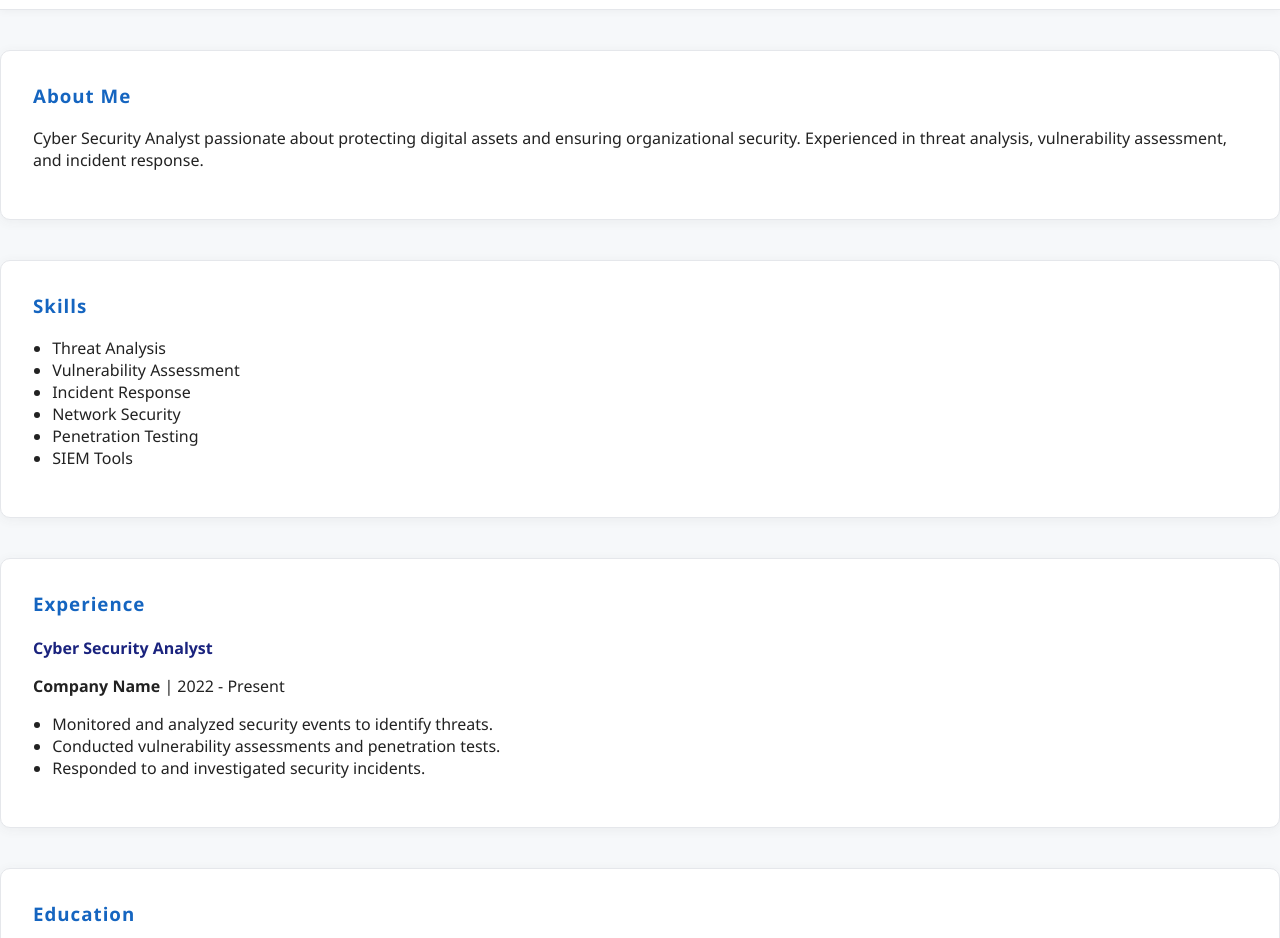
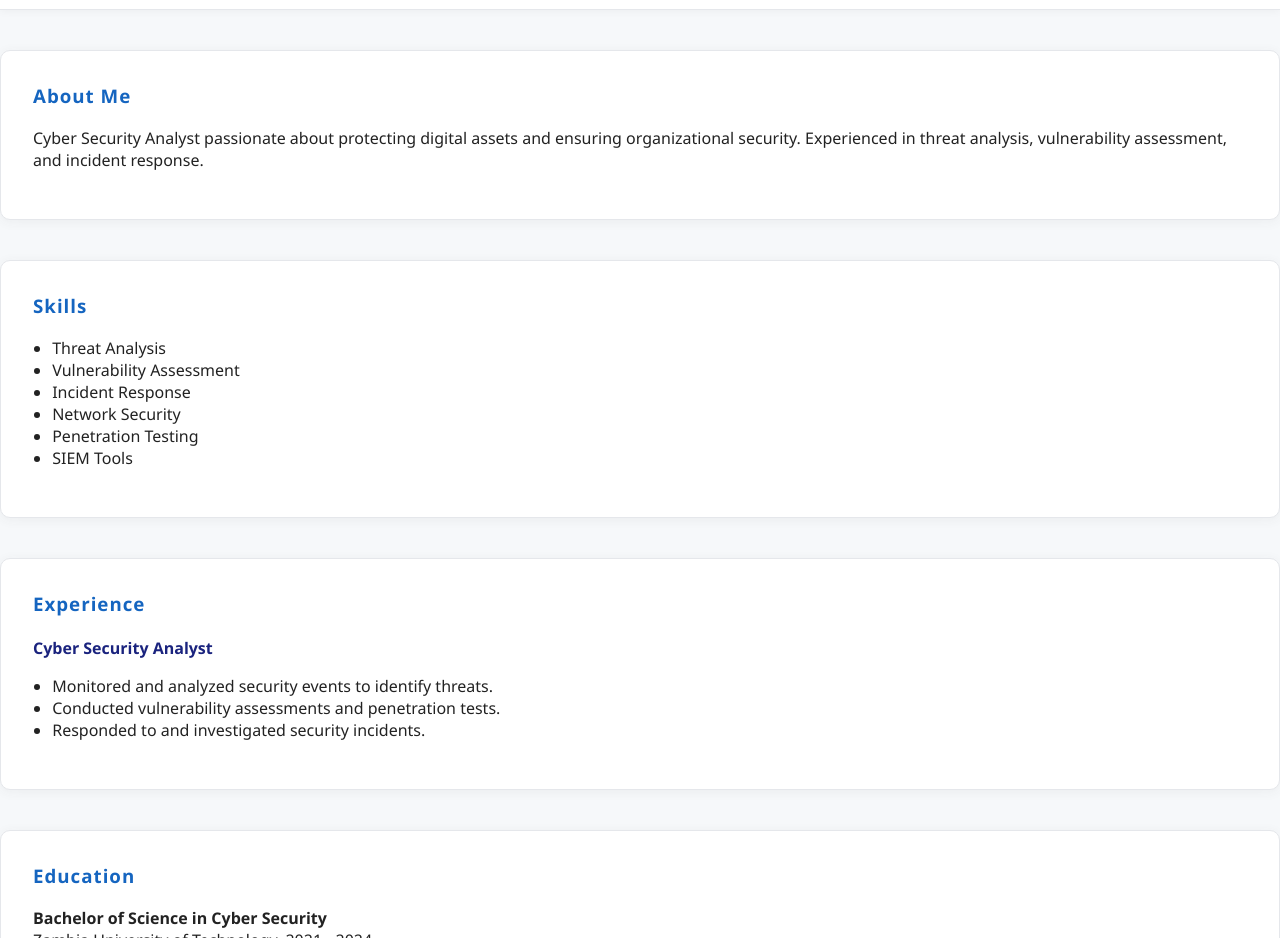
Before and after one commit to Euphemia1/Joshua, a plain HTML site: page index.html in a window 1280 px wide. Shown: the part 162-1100 px from the top of the page. Drawn offline with Linux system fonts and the light colour scheme.

Commit message:
commit all chnages

```diff
--- a/index.html
+++ b/index.html
@@ -41,7 +41,7 @@
             <h3>Experience</h3>
             <div class="job">
                 <h4>Cyber Security Analyst</h4>
-                <p><strong>Company Name</strong> | 2022 - Present</p>
+
                 <ul>
                     <li>Monitored and analyzed security events to identify threats.</li>
                     <li>Conducted vulnerability assessments and penetration tests.</li>
```
